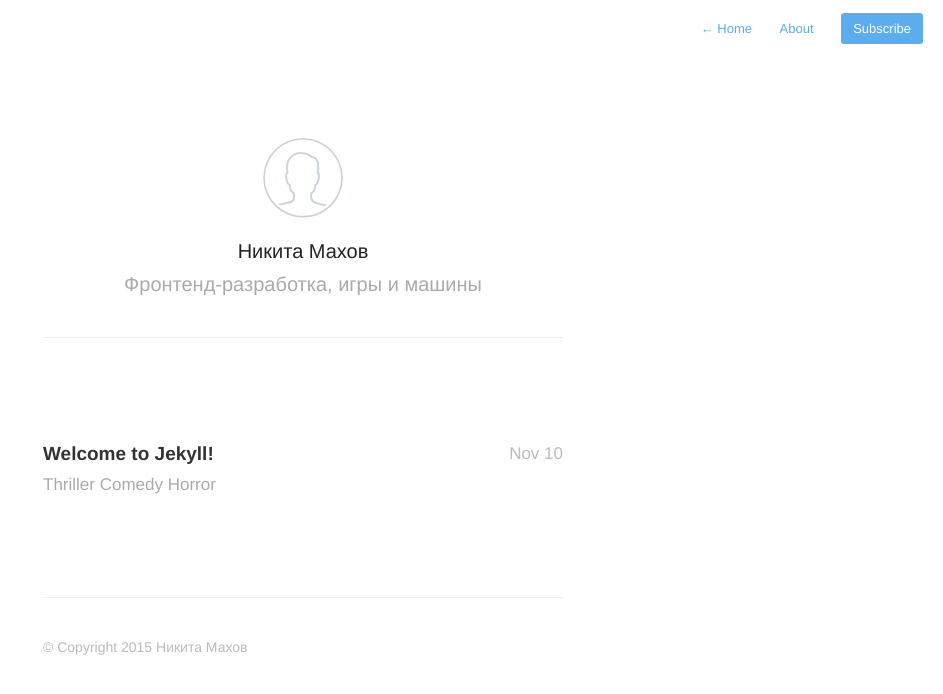
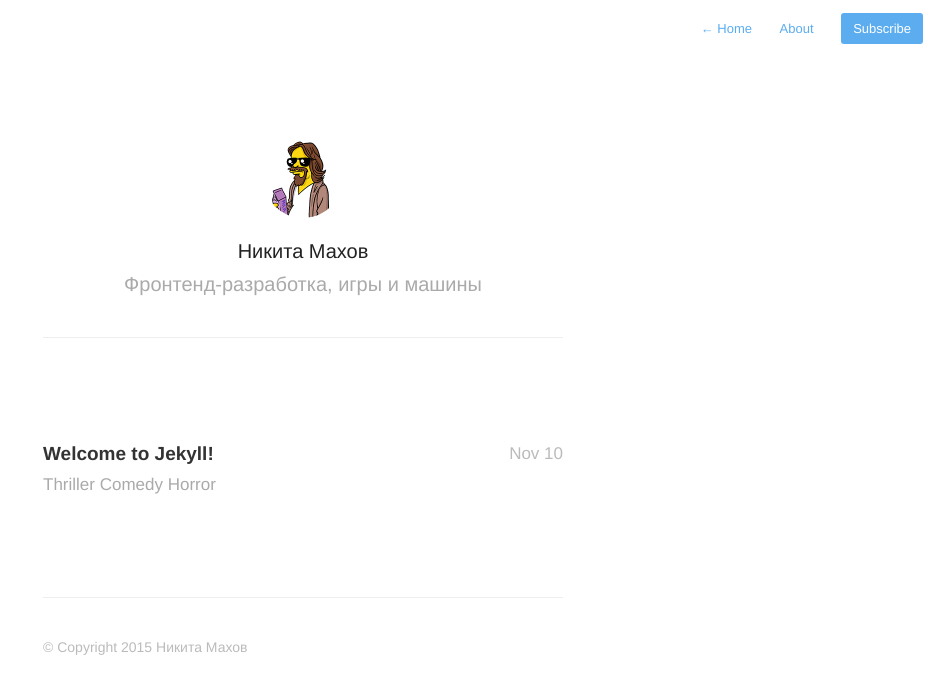
Before and after one commit to Defite/defite.github.io, a Jekyll site: the page built from index.html, in a window 1280 px wide. Shown: the top 694 px of the page, without its empty margins (337-1280 px from the left). Built offline with Jekyll 4.4.1, drawn with Linux system fonts in a browser that asks for light colours; nearby versions of some CDN libraries; Markdown is read by kramdown in place of the engine named in the settings; the list of posts is cut into pages by our own code.

Commit message:
Аватарка

```diff
--- a/_config.yml
+++ b/_config.yml
@@ -1,6 +1,7 @@
 name: Никита Махов
 description: Фронтенд-разработка, игры и машины
 meta_description: "Никита Махов, Фронтенд-разработка, игры, машины"
+avatar: 'lebowski.png'
 
 aboutPage: true
 
--- a/_includes/profile.html
+++ b/_includes/profile.html
@@ -2,7 +2,7 @@
     <section id="wrapper">
         <header id="header">
             <a href='{{ site.baseurl }}about'>
-                <img id="avatar" class="2x" src="/assets/images/avatar.png"/>
+                <img id="avatar" class="2x" src='/assets/images/{{ site.avatar }}'/>
             </a>
             <h1>{{ site.author }}</h1>
             <h2>{{ site.description }}</h2>
```
Also changed, not shown: assets/images/lebowski.png (added), assets/images/lebowski@2x.png (added).
